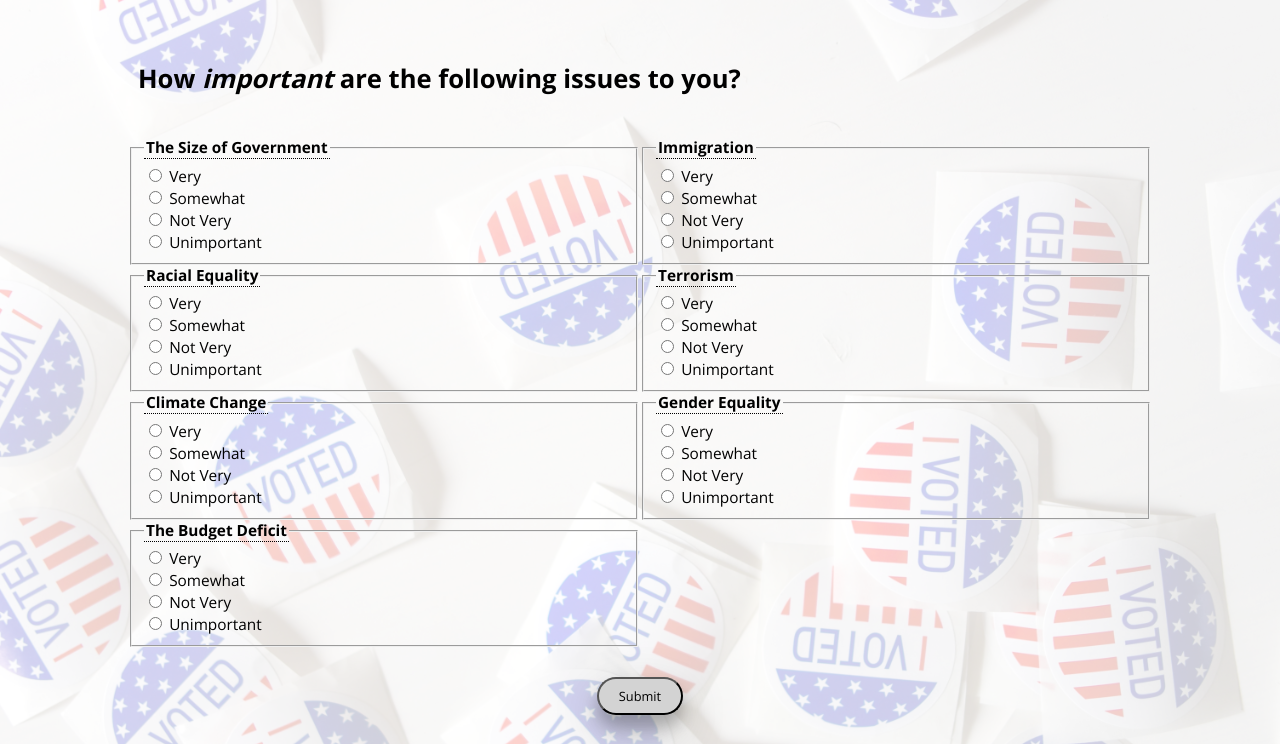
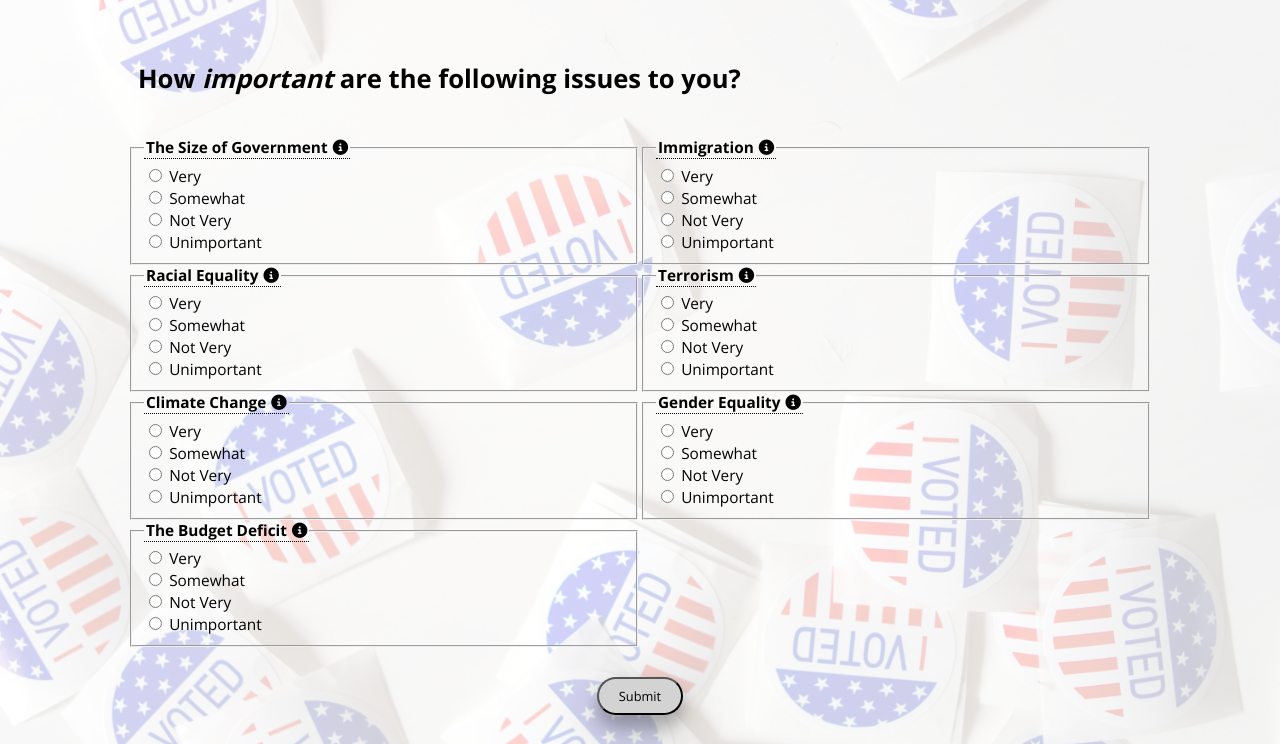
Before and after one commit to ali0003433/pred-by-issue-app, a Flask app: page / in a window 1280 px wide. Shown: the top 744 px of the page. Run offline with Flask 2, Linux system fonts and the light colour scheme; some libraries are stand-ins or nearby versions.

Commit message:
Add info tip

```diff
--- a/static/css/main.css
+++ b/static/css/main.css
@@ -157,3 +157,7 @@ legend {
       visibility: visible;
       opacity: 1;
     }
+
+    .fas{
+          padding-left: 5px;
+    }
--- a/templates/index.html
+++ b/templates/index.html
@@ -14,7 +14,9 @@
             <div class = 'row'>
             <div class = 'column'>
                 <fieldset>
-                    <legend class = 'tooltip'>The Size of Government<span class="tooltiptext">Reducing the size of government</span></legend>
+                    <legend class = 'tooltip'>The Size of Government<span class="tooltiptext">Reducing the size of government  </span><i class="fas fa-info-circle"></i>
+
+                    </legend>
 
 
 
@@ -30,7 +32,7 @@
                     </div>
                 </fieldset>
                 <fieldset>
-                    <legend class= 'tooltip'>Racial Equality<span class="tooltiptext">Increasing racial equality</span></legend>
+                    <legend class= 'tooltip'>Racial Equality<span class="tooltiptext">Increasing racial equality</span><i class="fas fa-info-circle"></i></legend>
                     <div>
                         <input type = 'radio' name = 'racial' value= '1' id = 'racial1'>
                         <label for = 'racial1'>Very</label><br>
@@ -43,7 +45,7 @@
                     </div>
                 </fieldset>
                 <fieldset>
-                    <legend class= 'tooltip'>Climate Change<span class="tooltiptext">Combating the effects of climate change</span></legend>
+                    <legend class= 'tooltip'>Climate Change<span class="tooltiptext">Combating the effects of climate change</span><i class="fas fa-info-circle"></i></legend>
                     <div>
                         <input type = 'radio' name = 'climate' value= '1' id = 'climate1'>
                         <label for = 'climate1'>Very</label><br>
@@ -58,7 +60,7 @@
             </div>
             <div class = 'column'>
                 <fieldset>
-                    <legend class = 'tooltip'>Immigration<span class="tooltiptext">Restricting immigration</span></legend>
+                    <legend class = 'tooltip'>Immigration<span class="tooltiptext">Restricting immigration</span><i class="fas fa-info-circle"></i></legend>
                     <div>
                         <input type = 'radio' name = 'immigration' value= '1' id = 'immigration1'>
                         <label for = 'immigration1'>Very</label><br>
@@ -71,7 +73,7 @@
                     </div>
                 </fieldset>
                 <fieldset>
-                    <legend class ='tooltip'>Terrorism<span class="tooltiptext">Combating terrorism</span></legend>
+                    <legend class ='tooltip'>Terrorism<span class="tooltiptext">Combating terrorism</span><i class="fas fa-info-circle"></i></legend>
                     <div>
                         <input type = 'radio' name = 'terrorism' value= '1' id = 'terrorism1' >
                         <label for = 'terrorism1'>Very</label><br>
@@ -84,7 +86,7 @@
                     </div>
                 </fieldset>
                 <fieldset>
-                    <legend class = 'tooltip'>Gender Equality<span class="tooltiptext">Increasing gender equality</span></legend>
+                    <legend class = 'tooltip'>Gender Equality<span class="tooltiptext">Increasing gender equality</span><i class="fas fa-info-circle"></i></legend>
                     <div>
                         <input type = 'radio' name = 'gender' value= '1' id = 'gender1' >
                         <label for = 'gender1'>Very</label><br>
@@ -101,7 +103,7 @@
         <div>
             <div class='last'>
             <fieldset>
-                    <legend class = 'tooltip'>The Budget Deficit<span class="tooltiptext">Reducing the national debt</span></legend>
+                    <legend class = 'tooltip'>The Budget Deficit<span class="tooltiptext">Reducing the national debt</span><i class="fas fa-info-circle"></i></legend>
                     <div>
                         <input type = 'radio' name = 'budget' value= '1' id = 'budget1'>
                         <label for = 'budget1'>Very</label><br>
```
